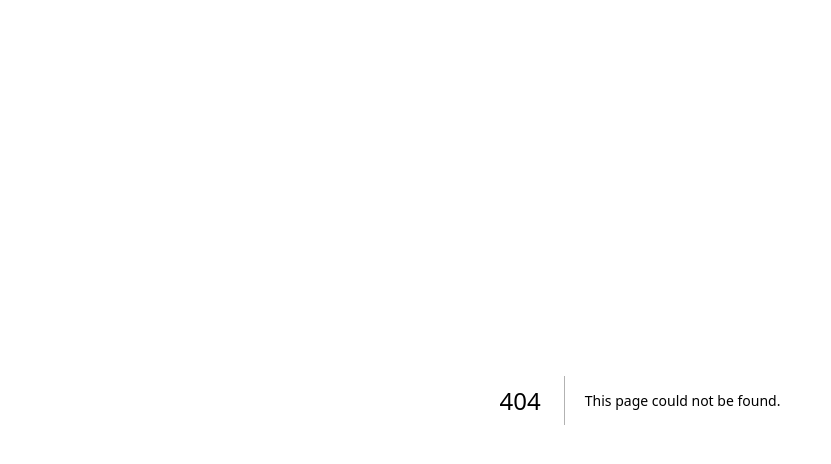
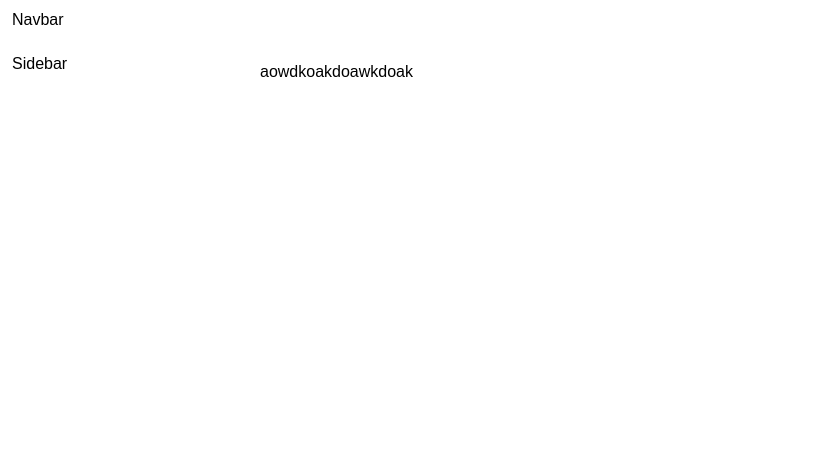
Before and after one commit to thereallegna/sopo, a Next.js app: page /reporting in a window 1280 px wide. Before the commit this address had no page. Shown: the top 464 px of the page, without its empty margins (0-831 px from the left). Built offline with nearby package versions, Linux system fonts and the light colour scheme.

Commit message:
add: Skeleton Layout

```diff
--- /dev/null
+++ b/app/(mainLayout)/configuration/general/city/page.tsx
@@ -0,0 +1,7 @@
+'use client';
+
+import React from 'react';
+
+const page = () => <div>City</div>;
+
+export default page;
--- /dev/null
+++ b/app/(mainLayout)/configuration/general/country/page.tsx
@@ -0,0 +1,7 @@
+'use client';
+
+import React from 'react';
+
+const page = () => <div>City</div>;
+
+export default page;
--- /dev/null
+++ b/app/(mainLayout)/configuration/general/province/page.tsx
@@ -0,0 +1,7 @@
+'use client';
+
+import React from 'react';
+
+const page = () => <div>City</div>;
+
+export default page;
--- /dev/null
+++ b/app/(mainLayout)/dashboard/page.tsx
@@ -0,0 +1,11 @@
+'use client';
+
+import { useUserSession } from '@hooks/useUserSession';
+import React from 'react';
+
+const Dashboard = () => {
+  const { isLoading, data } = useUserSession();
+  return <div>Dashboard {isLoading ? 'loading...' : data?.usercode} </div>;
+};
+
+export default Dashboard;
--- /dev/null
+++ b/app/(mainLayout)/layout.tsx
@@ -0,0 +1,16 @@
+import Content from '@components/module/Content';
+import Navbar from '@components/module/Navbar';
+import Sidebar from '@components/module/Sidebar';
+import React, { PropsWithChildren } from 'react';
+
+const MainLayout = ({ children }: PropsWithChildren) => (
+  <main className="w-full h-screen overflow-hidden bg-Neutral-white">
+    <Navbar />
+    <div className="flex">
+      <Sidebar />
+      <Content>{children}</Content>
+    </div>
+  </main>
+);
+
+export default MainLayout;
--- /dev/null
+++ b/app/(mainLayout)/reporting/layout.tsx
@@ -0,0 +1,22 @@
+import React from 'react';
+import { Metadata } from 'next';
+
+type Props = {
+  children?: React.ReactNode;
+};
+
+export const metadata: Metadata = {
+  title: 'Reporting - RUN System R1',
+  description: 'Reporting page.',
+};
+
+// ?======================================================//
+const ReportingLayout = ({ children }: Props) => (
+  <>
+    <main className="lg:pb-14 pb-10 box-border relative w-full">
+      {children}
+    </main>
+  </>
+);
+
+export default ReportingLayout;
--- /dev/null
+++ b/app/(mainLayout)/reporting/page.tsx
@@ -0,0 +1,10 @@
+'use client';
+
+import React from 'react';
+
+const Reporting = () => (
+  <div>
+    <h1>aowdkoakdoawkdoak</h1>
+  </div>
+);
+export default Reporting;
--- /dev/null
+++ b/components/module/Content/BodyContent.tsx
@@ -0,0 +1,5 @@
+import React from 'react';
+
+const BodyContent = () => <div>BodyContent</div>;
+
+export default BodyContent;
--- /dev/null
+++ b/components/module/Content/HeaderContent.tsx
@@ -0,0 +1,5 @@
+import React from 'react';
+
+const HeaderContent = () => <div>HeaderContent</div>;
+
+export default HeaderContent;
--- /dev/null
+++ b/components/module/Content/index.tsx
@@ -0,0 +1,9 @@
+import React, { PropsWithChildren } from 'react';
+
+const Content = ({ children }: PropsWithChildren) => (
+  <div className="w-full h-full flex-1 flex-grow p-5 flex flex-col gap-5">
+    {children}
+  </div>
+);
+
+export default Content;
--- /dev/null
+++ b/components/module/Navbar/index.tsx
@@ -0,0 +1,10 @@
+import React from 'react';
+
+const Navbar = () => (
+  <nav className="w-full px-3 py-2 flex justify-between">
+    {/* Navbar implementation */}
+    <h1>Navbar</h1>
+  </nav>
+);
+
+export default Navbar;
--- /dev/null
+++ b/components/module/Sidebar/index.tsx
@@ -0,0 +1,9 @@
+import React from 'react';
+
+const Sidebar = () => (
+  <div className="h-full p-3 overflow-y-scroll w-[240px]">
+    <p>Sidebar</p>
+  </div>
+);
+
+export default Sidebar;
```
